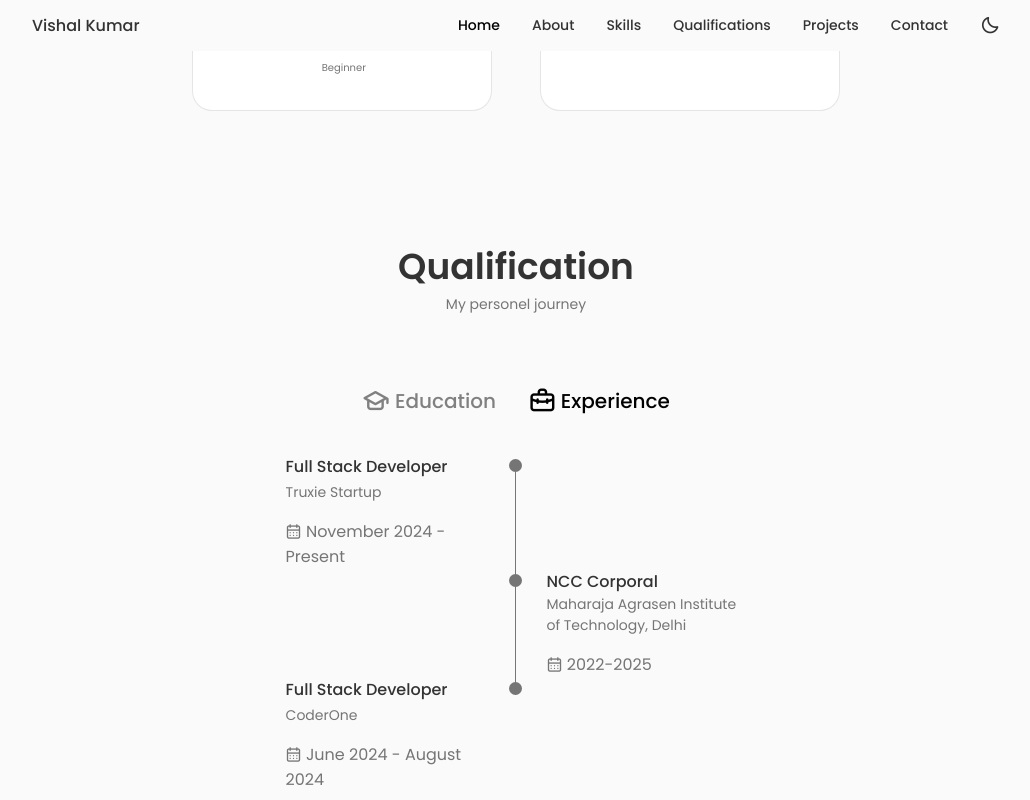
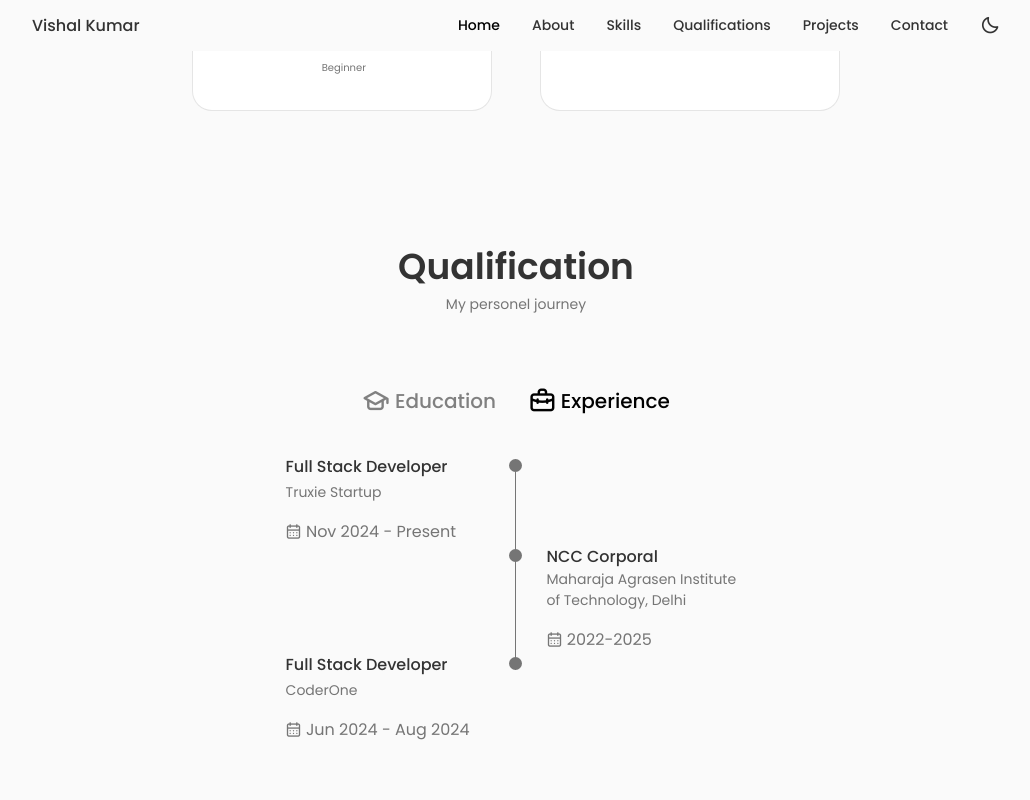
Before and after one commit to iamvishalrathi/My-PortFolio-Website, a React (Create React App) app: page / in a window 1280 px wide. Both pictures are taken after a click on the element "Experience". Shown: the part 2246-3046 px from the top of the page, without its empty margins (124-1154 px from the left). Built offline with nearby package versions, Linux system fonts and the light colour scheme.

Commit message:
Refactor work component styles and update qualification dates

```diff
--- a/src/components/qualification/Qualification.js
+++ b/src/components/qualification/Qualification.js
@@ -84,7 +84,7 @@ const Qualification = () => {
                 <h3 className='qualification__title'>Full Stack Developer</h3>
                 <span className='qualification__subtitle'>Truxie Startup</span>
                 <div className='qualification__calender'>
-                  <i className='uil uil-calendar-alt'></i> November 2024 - Present
+                  <i className='uil uil-calendar-alt'></i> Nov 2024 - Present
                 </div>
               </div>
 
@@ -114,7 +114,7 @@ const Qualification = () => {
                 <h3 className='qualification__title'>Full Stack Developer</h3>
                 <span className='qualification__subtitle'>CoderOne</span>
                 <div className='qualification__calender'>
-                  <i className='uil uil-calendar-alt'></i> June 2024 - August 2024
+                  <i className='uil uil-calendar-alt'></i> Jun 2024 - Aug 2024
                 </div>
               </div>
               <div>
--- a/src/components/work/work.css
+++ b/src/components/work/work.css
@@ -107,34 +107,36 @@
 .swiper-button-left,
 .swiper-button-right {
     position: relative;
-    /* Buttons are positioned absolutely within the container */
     top: 50%;
-    /* Vertically center the buttons */
     transform: translateY(-50%);
-    /* Adjust to exactly center the buttons vertically */
-    background-color: rgba(0, 0, 0, 0.5);
-    /* Add background color */
-    color: white;
-    /* Set the icon color to white */
+    background-color: var(--button-background-color);
+    color: var(--button-icon-color);
     border: none;
-    /* Remove border */
     border-radius: 50%;
-    /* Make the buttons round */
     width: 40px;
-    /* Width of the button */
     height: 40px;
-    /* Height of the button */
     display: flex;
     align-items: center;
     justify-content: center;
     cursor: pointer;
     z-index: 10;
+    transition: background-color 0.3s;
+
+    &:hover {
+        background-color: var(--button-hover-background-color);
+    }
 }
 
-.swiper-button-left:hover,
-.swiper-button-right:hover {
-    background-color: rgba(0, 0, 0, 0.7);
-    /* Darker background on hover */
+body {
+    --button-background-color: rgba(0, 0, 0, 0.5);
+    --button-icon-color: white;
+    --button-hover-background-color: rgba(0, 0, 0, 0.7);
+}
+
+body.dark-theme {
+    --button-background-color: rgba(255, 255, 255, 0.5);
+    --button-icon-color: black;
+    --button-hover-background-color: rgba(255, 255, 255, 0.7);
 }
 
 .bx {
```
